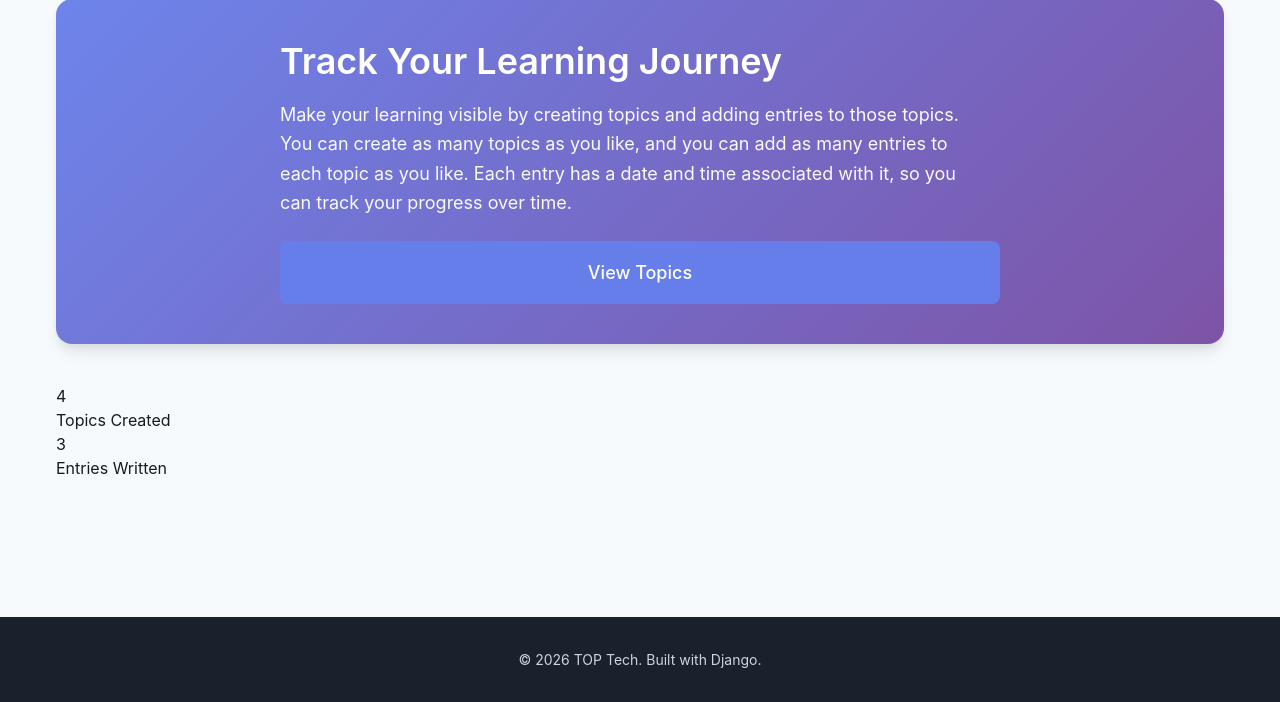
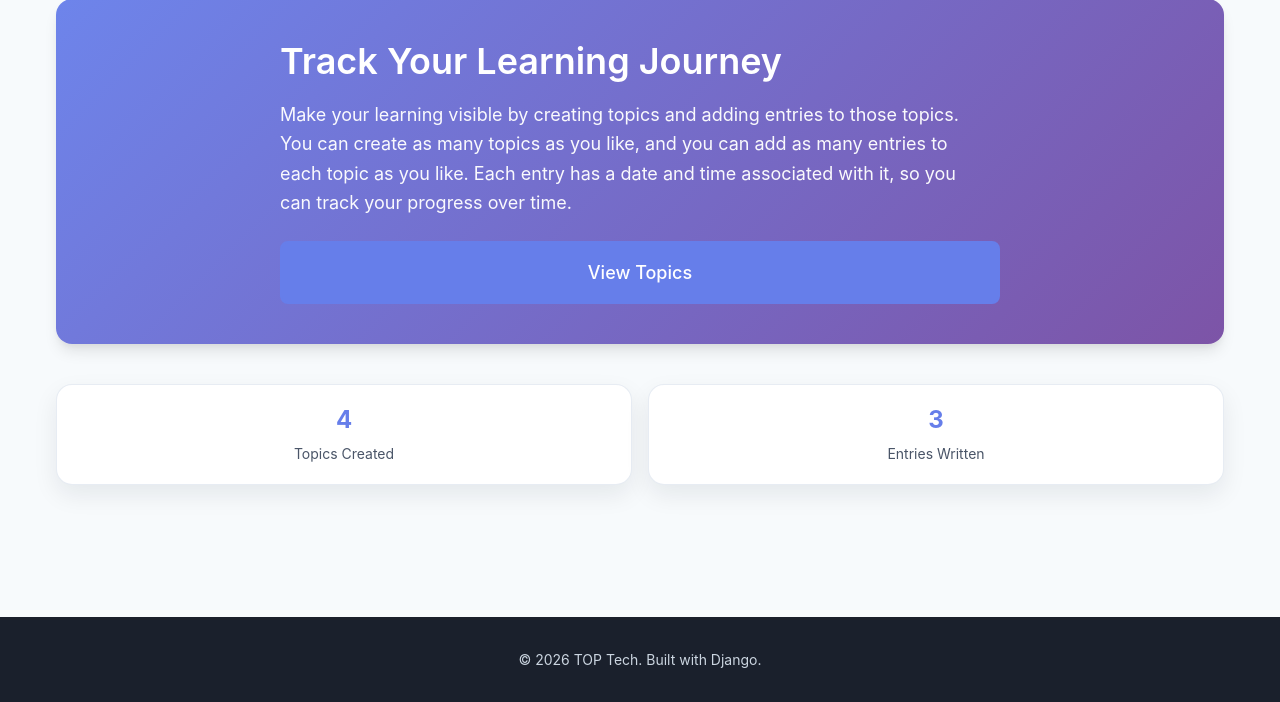
Before and after one commit to NGOKrooz/Learning-Log-App, a Django app: page / in a window 1280 px wide. Shown: the part 98-800 px from the top of the page. Run offline with Django 5.2, Linux system fonts and the light colour scheme; a user stored in the database is signed in; data comes from the database, SQL or seed files in the repository.

Commit message:
Restore dashboard metric cards with styled stat card layout

```diff
--- a/learning_logs/templates/learning_logs/index.html
+++ b/learning_logs/templates/learning_logs/index.html
@@ -32,14 +32,14 @@
 {% block content %}
 {% if user.is_authenticated %}
 <div class="dashboard-overview">
-  <div class="stats-grid">
+  <div class="stats-container">
     <div class="stat-card">
-      <div class="stat-number">{{ topics_count }}</div>
-      <div class="stat-label">Topics Created</div>
+      <h2 class="stat-number">{{ topics_count }}</h2>
+      <p class="stat-label">Topics Created</p>
     </div>
     <div class="stat-card">
-      <div class="stat-number">{{ entries_count }}</div>
-      <div class="stat-label">Entries Written</div>
+      <h2 class="stat-number">{{ entries_count }}</h2>
+      <p class="stat-label">Entries Written</p>
     </div>
   </div>
 </div>
--- a/static/css/styles.css
+++ b/static/css/styles.css
@@ -604,6 +604,45 @@ a:hover {
   min-width: 160px;
 }
 
+.dashboard-overview {
+  margin-top: var(--spacing-6);
+}
+
+.stats-container {
+  display: grid;
+  grid-template-columns: repeat(2, minmax(0, 1fr));
+  gap: var(--spacing-4);
+  margin-top: var(--spacing-5);
+}
+
+.stat-card {
+  background-color: var(--color-white);
+  padding: 1.25rem;
+  border-radius: var(--border-radius-2xl);
+  text-align: center;
+  box-shadow: 0 10px 24px rgba(15, 23, 42, 0.08);
+  border: 1px solid rgba(226, 232, 240, 0.8);
+}
+
+.stat-number {
+  font-size: 1.5rem;
+  font-weight: var(--font-weight-bold);
+  margin-bottom: 0.5rem;
+  color: var(--color-primary);
+}
+
+.stat-label {
+  font-size: 0.875rem;
+  color: var(--color-gray-600);
+  margin: 0;
+}
+
+@media (max-width: 768px) {
+  .stats-container {
+    grid-template-columns: 1fr;
+  }
+}
+
 .alert-error {
   background-color: var(--color-error-light);
   border: 1px solid var(--color-error);
```
